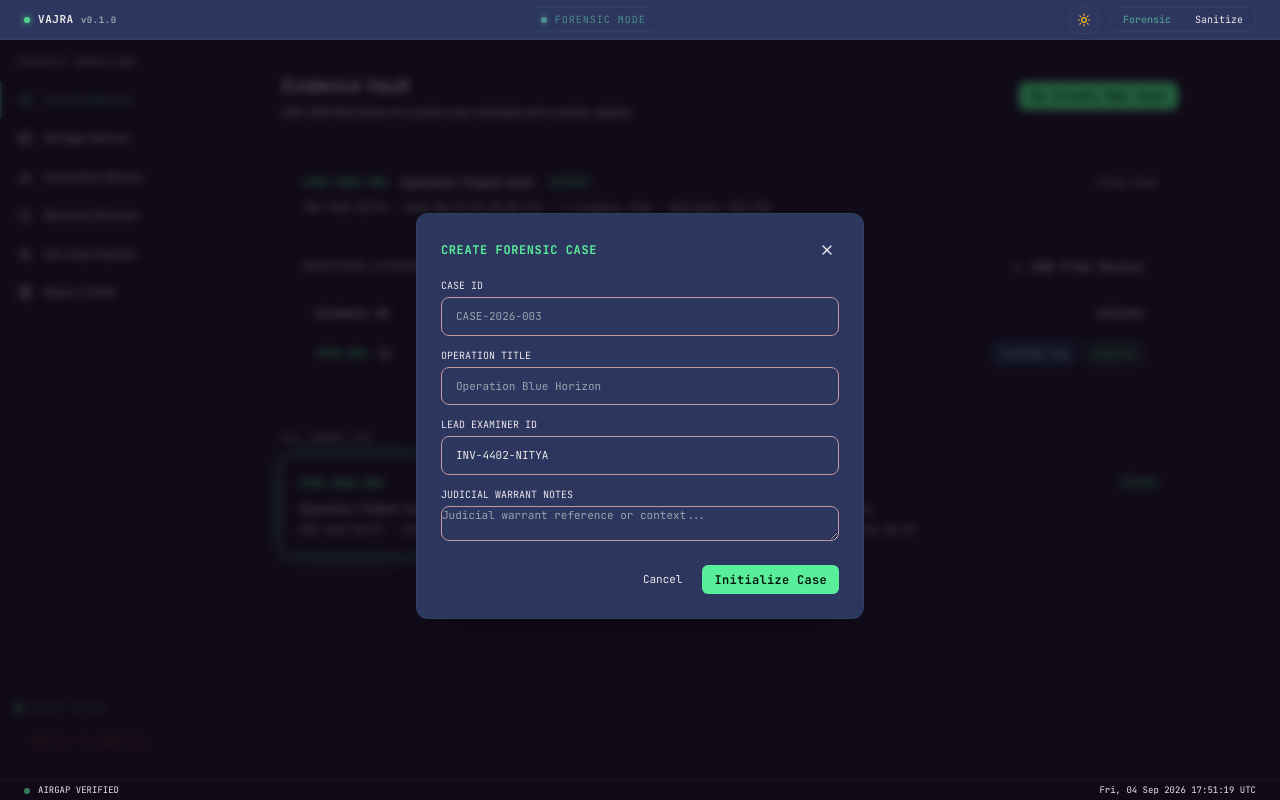
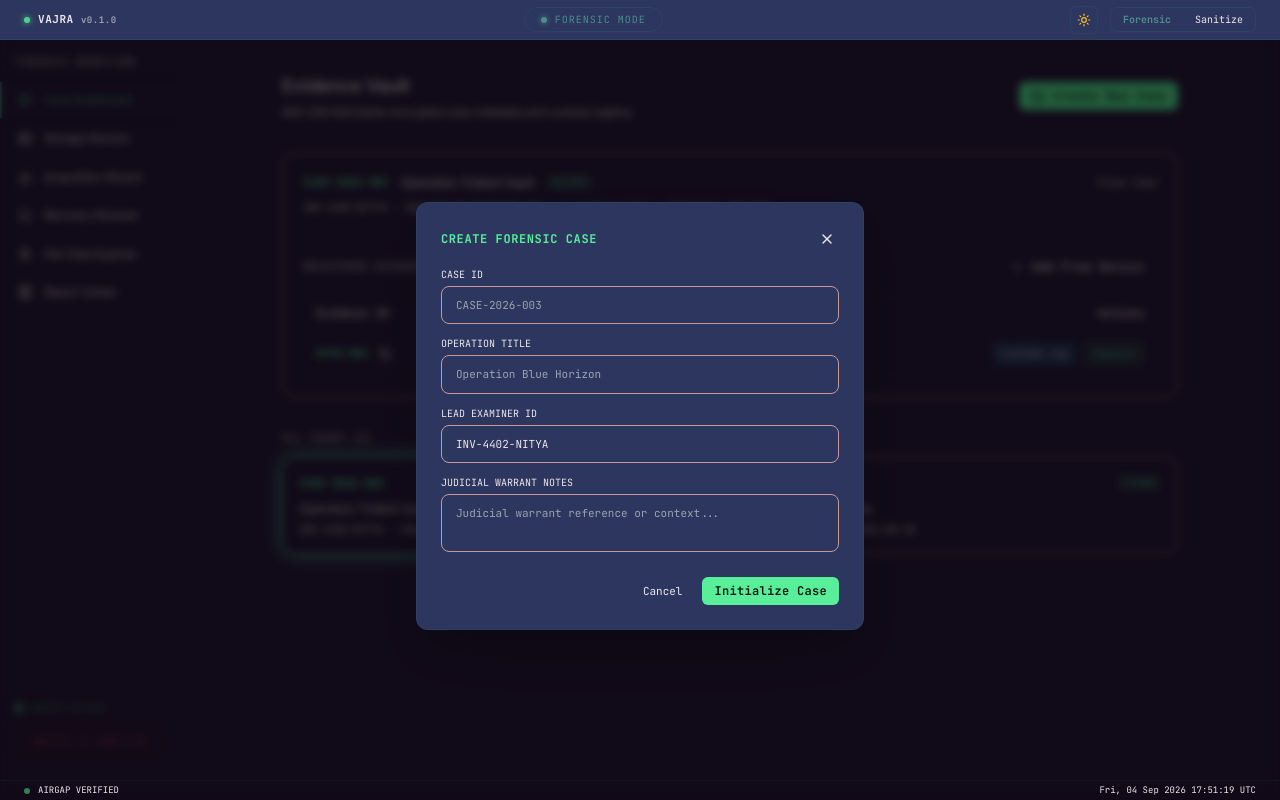
Before and after one commit to syedzahidsaleem/vajra-forensics-platform, a React (Vite) app in the folder ui/: page / in a window 1280 px wide. Both pictures are taken after a click on the button "Create New Case". Built offline with nearby package versions, Linux system fonts and the light colour scheme.

Commit message:
fix(ui): align textarea padding, add case card borders, and add shine glow with hover lift to report cards

```diff
--- a/ui/src/components/ui/shine-border.tsx
+++ b/ui/src/components/ui/shine-border.tsx
@@ -8,7 +8,9 @@ interface ShineBorderProps {
   duration?: number
   color?: string | string[]
   className?: string
+  style?: React.CSSProperties
   children: React.ReactNode
+  onClick?: () => void
 }
 
 export function ShineBorder({
@@ -17,13 +19,19 @@ export function ShineBorder({
   duration = 14,
   color = "var(--primary)",
   className,
+  style,
   children,
+  onClick,
 }: ShineBorderProps) {
   return (
     <div
-      style={{ "--border-radius": `${borderRadius}px` } as React.CSSProperties}
+      onClick={onClick}
+      style={{
+        "--border-radius": `${borderRadius}px`,
+        ...style,
+      } as React.CSSProperties}
       className={cn(
-        "relative rounded-[--border-radius] bg-[var(--surface)] text-[var(--text)]",
+        "relative rounded-[--border-radius] bg-[var(--surface)] border border-[var(--border)]/40 text-[var(--text)]",
         className,
       )}
     >
@@ -33,11 +41,13 @@ export function ShineBorder({
           "--border-radius": `${borderRadius}px`,
           "--duration": `${duration}s`,
           "--mask-linear-gradient": `linear-gradient(#fff 0 0) content-box, linear-gradient(#fff 0 0)`,
-          "--background-radial-gradient": `radial-gradient(transparent,transparent, ${
+          "--background-radial-gradient": `radial-gradient(circle at center, ${
             color instanceof Array ? color.join(",") : color
-          },transparent,transparent)`,
+          } 0%, ${
+            color instanceof Array ? color.join(",") : color
+          } 25%, transparent 65%)`,
         } as React.CSSProperties}
-        className={`pointer-events-none before:pointer-events-none before:absolute before:inset-0 before:size-full before:rounded-[--border-radius] before:p-[--border-width] before:will-change-[background-position] before:content-[""] before:![-webkit-mask-composite:xor] before:![mask-composite:exclude] before:[background-image:var(--background-radial-gradient)] before:[background-size:300%_300%] before:[mask:var(--mask-linear-gradient)] before:[-webkit-mask:var(--mask-linear-gradient)] motion-safe:before:animate-shine`}
+        className={`pointer-events-none z-10 before:pointer-events-none before:absolute before:inset-0 before:size-full before:rounded-[--border-radius] before:p-[--border-width] before:will-change-[background-position] before:content-[""] before:![-webkit-mask-composite:xor] before:![mask-composite:exclude] before:[background-image:var(--background-radial-gradient)] before:[background-size:300%_300%] before:[mask:var(--mask-linear-gradient)] before:[-webkit-mask:var(--mask-linear-gradient)] motion-safe:before:animate-shine`}
       ></div>
       {children}
     </div>
--- a/ui/src/components/ui/vajra-components.tsx
+++ b/ui/src/components/ui/vajra-components.tsx
@@ -196,6 +196,7 @@ interface GlassCardProps {
   selected?: boolean;
   danger?: boolean;
   onClick?: () => void;
+  style?: React.CSSProperties;
 }
 
 export function GlassCard({
@@ -205,23 +206,28 @@ export function GlassCard({
   selected = false,
   danger = false,
   onClick,
+  style,
 }: GlassCardProps) {
   return (
     <motion.div
       onClick={onClick}
+      style={{
+        border: selected ? '1px solid var(--primary)' : danger ? '1px solid #EF4444' : '1px solid var(--border)',
+        borderRadius: '12px',
+        ...style,
+      }}
       whileHover={hover ? { y: -1 } : undefined}
       className={`
-        relative rounded-xl p-4 transition-all duration-200
+        relative rounded-[12px] p-4 transition-all duration-200
         bg-[var(--surface)]/70
         backdrop-blur-sm
-        border
         ${selected
-          ? 'border-[var(--primary)]/60 shadow-[0_0_0_1px_var(--primary),0_0_20px_var(--primary)]'
+          ? 'shadow-[0_0_0_1px_var(--primary),0_0_20px_var(--primary)]'
           : danger
-          ? 'border-[#EF4444]/30 shadow-[0_0_12px_rgba(239,68,68,0.1)]'
-          : 'border-[var(--border)]/20'
+          ? 'shadow-[0_0_12px_rgba(239,68,68,0.1)]'
+          : ''
         }
-        ${hover && !selected ? 'hover:border-[var(--primary)]/40 hover:shadow-[0_0_16px_rgba(0,0,0,0.08)] cursor-pointer' : ''}
+        ${hover && !selected ? 'hover:border-[var(--primary)] hover:shadow-[0_0_16px_rgba(0,0,0,0.08)] cursor-pointer' : ''}
         ${className}
       `}
     >
--- a/ui/src/globals.css
+++ b/ui/src/globals.css
@@ -243,3 +243,15 @@ select option {
   background: var(--surface);
   color: var(--text);
 }
+
+/* ==========================================================================
+   Report Type Card Hover Lift & Primary Shadow
+   ========================================================================== */
+.report-type-card {
+  transition: transform 0.2s ease, box-shadow 0.2s ease;
+}
+
+.report-type-card:hover {
+  transform: translateY(-4px);
+  box-shadow: 0 8px 24px color-mix(in srgb, var(--primary) 25%, transparent);
+}
--- a/ui/src/screens/CaseDashboard.tsx
+++ b/ui/src/screens/CaseDashboard.tsx
@@ -132,7 +132,7 @@ export const CaseDashboard: React.FC = () => {
 
       {/* Active Case Hero Card */}
       {activeCase ? (
-        <GlassCard hover={false} className="p-5">
+        <GlassCard hover={false} className="p-5" style={{ border: '1px solid var(--border)', borderRadius: '12px' }}>
           {/* Top row */}
           <div className="flex items-center justify-between mb-2">
             <div className="flex items-center gap-3">
@@ -268,6 +268,10 @@ export const CaseDashboard: React.FC = () => {
                 hover={true}
                 onClick={() => setActiveCase(c)}
                 className="p-4"
+                style={{
+                  border: isSelected ? '1px solid var(--primary)' : '1px solid var(--border)',
+                  borderRadius: '12px',
+                }}
               >
                 <div className="flex items-center justify-between mb-2">
                   <span className="text-[11px] font-mono text-[#59EE99] font-bold">{c.case_id}</span>
@@ -312,6 +316,7 @@ export const CaseDashboard: React.FC = () => {
                   placeholder="CASE-2026-003"
                   value={newCaseId}
                   onChange={(e) => setNewCaseId(e.target.value)}
+                  style={{ padding: '10px 14px' }}
                   className="w-full font-mono text-[11px]"
                 />
               </div>
@@ -324,6 +329,7 @@ export const CaseDashboard: React.FC = () => {
                   placeholder="Operation Blue Horizon"
                   value={newCaseName}
                   onChange={(e) => setNewCaseName(e.target.value)}
+                  style={{ padding: '10px 14px' }}
                   className="w-full font-mono text-[11px]"
                 />
               </div>
@@ -335,6 +341,7 @@ export const CaseDashboard: React.FC = () => {
                   required
                   value={newInvestigator}
                   onChange={(e) => setNewInvestigator(e.target.value)}
+                  style={{ padding: '10px 14px' }}
                   className="w-full font-mono text-[11px]"
                 />
               </div>
@@ -346,7 +353,8 @@ export const CaseDashboard: React.FC = () => {
                   placeholder="Judicial warrant reference or context..."
                   value={newNotes}
                   onChange={(e) => setNewNotes(e.target.value)}
-                  className="w-full font-mono text-[11px]"
+                  style={{ padding: '10px 14px', boxSizing: 'border-box' }}
+                  className="w-full font-mono text-[11px] leading-relaxed resize-none"
                 />
               </div>
 
--- a/ui/src/screens/ReportCenter.tsx
+++ b/ui/src/screens/ReportCenter.tsx
@@ -160,7 +160,8 @@ export const ReportCenter: React.FC = () => {
             {reports.map((r) => (
               <div
                 key={r.report_id}
-                className="p-5 rounded-2xl bg-[var(--surface)] border border-[var(--border)]/30 space-y-4 shadow-lg hover:border-[var(--border)]/50 transition-all text-[var(--text)]"
+                style={{ border: '1px solid var(--border)', borderRadius: '12px' }}
+                className="p-5 bg-[var(--surface)] space-y-4 shadow-lg hover:border-[var(--primary)]/50 transition-all text-[var(--text)]"
               >
                 <div className="flex items-start justify-between">
                   <div className="space-y-1">
@@ -236,15 +237,14 @@ export const ReportCenter: React.FC = () => {
               <ShineBorder
                 key={type}
                 borderRadius={12}
-                className="cursor-pointer transition-all h-full"
+                color="var(--primary)"
+                onClick={() => {
+                  setSelectedType(type);
+                  setShowGenModal(true);
+                }}
+                className="cursor-pointer report-type-card h-full"
               >
-                <div
-                  onClick={() => {
-                    setSelectedType(type);
-                    setShowGenModal(true);
-                  }}
-                  className="p-3.5 rounded-xl bg-[var(--surface)] border border-[var(--border)]/30 hover:border-[var(--primary)]/50 cursor-pointer transition-all space-y-1.5 h-full"
-                >
+                <div className="p-3.5 space-y-1.5 h-full rounded-[12px] bg-transparent cursor-pointer">
                   <div className="font-mono font-bold text-xs text-[var(--text)]">{meta.title}</div>
                   <p className="text-[11px] font-sans text-[var(--text)]/60 leading-relaxed">{meta.desc}</p>
                   <div className="text-[10px] font-mono text-[var(--primary)] pt-1">Click to generate &rarr;</div>
```
